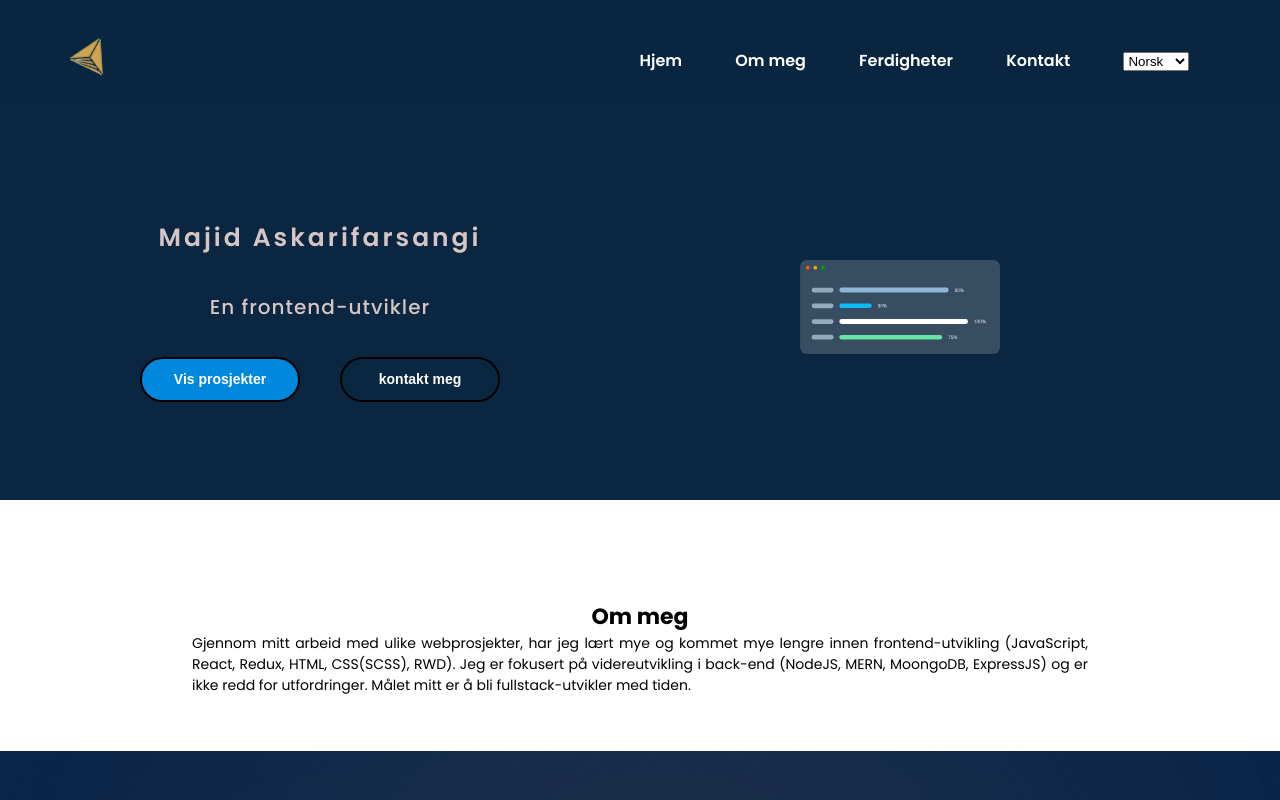
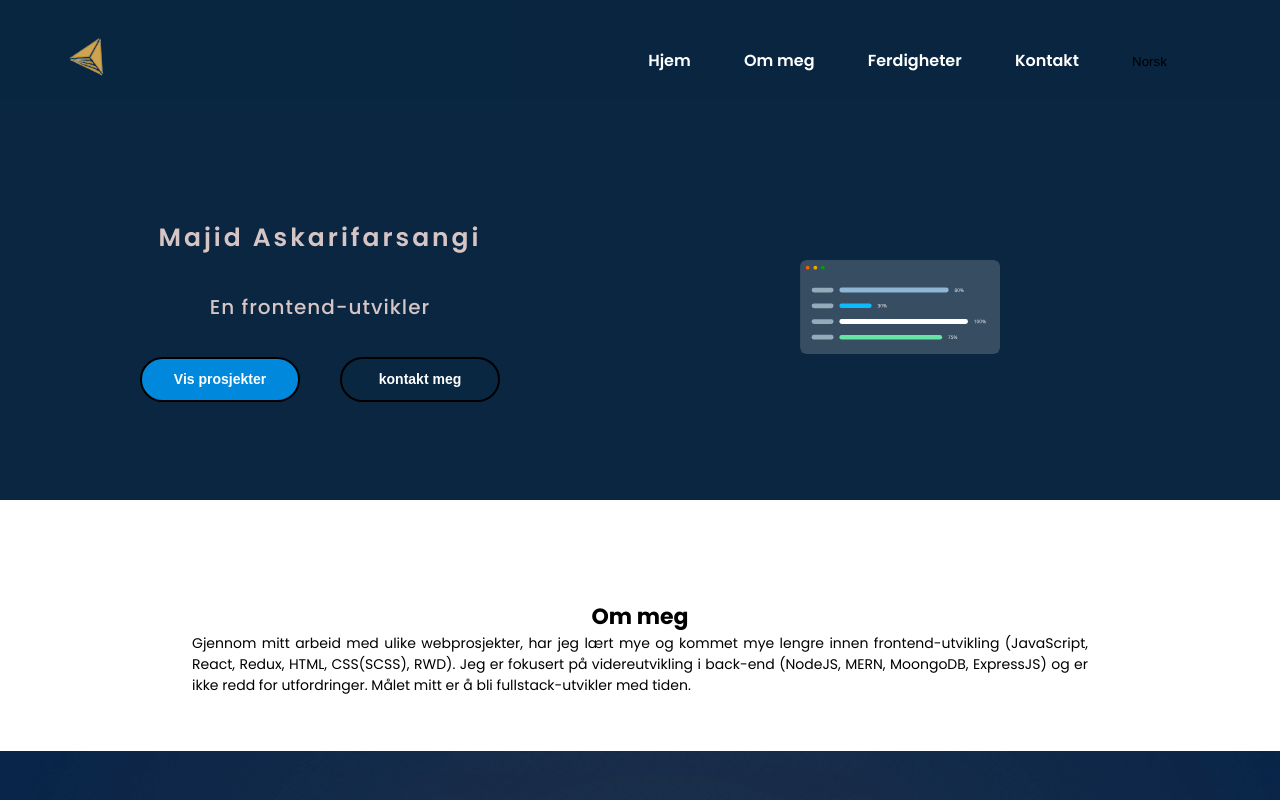
Before and after one commit to maf256/portfolio, a React (Create React App) app: page / in a window 1280 px wide. Shown: the top 800 px of the page. Built offline with nearby package versions, Linux system fonts and the light colour scheme.

Commit message:
changed Langauge style

```diff
--- a/src/components/Nav/rightNav.js
+++ b/src/components/Nav/rightNav.js
@@ -13,7 +13,7 @@ const RightNav = ({ open,selectedLanguage, setSelectedLanguage}) => {
       <li key={inx}><a href={item.href}>{item.name}</a></li>
       )
     }
-    <li><Language setSelectedLanguage={setSelectedLanguage}/></li>
+      <li><Language setSelectedLanguage={setSelectedLanguage}/></li>
     </Ul>
   )
 }
@@ -25,6 +25,18 @@ const Ul = styled.ul`
   display: flex;
   flex-flow: row nowrap;
   li {
+    select {
+      appearance: none;
+      background-color: transparent;
+      border: none;
+      padding: 0 1em 0 0;
+      margin: 0;
+      width: 100%;
+      cursor: inherit;
+      /* font-family: inherit;
+      font-size: inherit;
+      line-height: inherit;       */
+    }
     padding: 0 2vw 0 2vw;
     border: 1px solid rgba(0,0,0,0);
     :hover {
```
Also changed, not shown: skills.json (deleted, +0 -27 lines), 1 other file (tests, documents, lock files or other folders).
